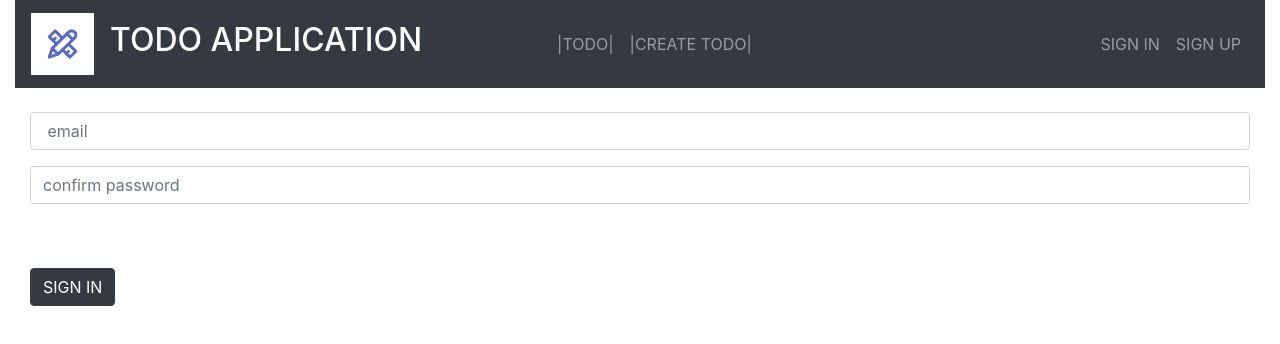
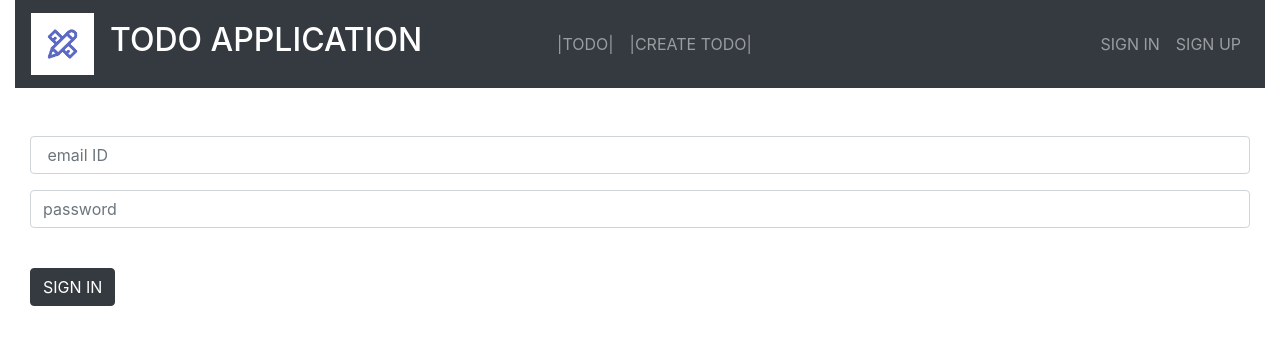
Before and after one commit to Jay-2019/react-client, a React (Create React App) app: page /sign_in in a window 1280 px wide. Shown: the top 344 px of the page. Built offline with nearby package versions, Linux system fonts and the light colour scheme.

Commit message:
Signin feature added

```diff
--- a/package.json
+++ b/package.json
@@ -6,6 +6,7 @@
     "axios": "^0.19.0",
     "bootstrap": "^4.3.1",
     "react": "^16.10.1",
+    "react-avatar-editor": "^11.0.7",
     "react-dom": "^16.10.1",
     "react-router-dom": "^5.1.1",
     "react-scripts": "3.1.2"
--- a/src/Components/Signin.js
+++ b/src/Components/Signin.js
@@ -1,23 +1,101 @@
 import React, { Component, Fragment } from 'react'
+import axios from 'axios';
 
 export default class Signin extends Component {
+
+    state = {
+        email: '',
+        password: '',
+        userProfile: []
+    }
+
+    handleEmail = (event) => {
+        let { value } = event.target;
+        if (value !== '') {
+            this.setState({
+                email: value
+            });
+        }
+    }
+
+    handlePassword = (event) => {
+        let { value } = event.target;
+        if (value !== '') {
+            this.setState({
+                password: value
+            });
+        }
+    }
+
+
+    handleSubmit = (event) => {
+        event.preventDefault();
+
+        axios.get('http://localhost:4000/todos/isUserExist/')
+            .then((response) => {
+                this.setState({ userProfile: response.data });
+            })
+            .catch(error => error.message);
+
+        let userEmail = this.state.userProfile.find((data) => {
+            return data.email === this.state.email;
+        });
+
+        if (userEmail === this.state.email) {
+            alert("LogIn Successfull");
+        }
+        if (userEmail === undefined) {
+            alert("Sorry, this user not exist, please signup first");
+            return
+        }
+
+        // this.setState({
+        //     isUserExist: false
+        // });
+    }
+
+
     render() {
         return (
             <Fragment>
                 <div className="container-fluid">
-                    <form>
+                    <br />
+                    <form onSubmit={this.handleSubmit} >
+                        <br />
                         <div className="form-group">
-                            <input type="email" className="form-control" id="inputEmail" aria-describedby="emailHelp" placeholder=" email" />
+                            <input type="email"
+                                className="form-control"
+                                id="inputEmail"
+                                aria-describedby="emailHelp"
+                                placeholder=" email ID"
+                                required
+                                onChange={this.handleEmail}
+                                value={this.state.email}
+                            />
                         </div>
+
                         <div className="form-group">
-                            <input type="password" className="form-control" id="inputConfirmPassword" placeholder="confirm password" />
+                            <input type="password"
+                                className="form-control"
+                                id="inputPassword"
+                                placeholder="password"
+                                required
+                                onChange={this.handlePassword}
+                                value={this.state.password}
+                            />
                         </div>
-                        <br /> <br />
-                        <button type="submit" value="sign in" className="btn btn-dark"> SIGN IN </button>
+
+                        <br />
+
+                        <button type="submit"
+                            value="sign in"
+                            className="btn btn-dark">
+                            SIGN IN
+                        </button>
+
                     </form>
-
                 </div>
-            </Fragment>
+            </Fragment >
         )
     }
 }
--- a/src/Components/TodoList.js
+++ b/src/Components/TodoList.js
@@ -52,6 +52,7 @@ class TodoList extends React.Component {
     todoList = () => {
         return this.state.todos.map((currentTodo, index) => {
             return <Todo todo={currentTodo} key={index} />
+
         });
     }
 
--- a/src/style.module.css
+++ b/src/style.module.css
@@ -1,3 +1,7 @@
 .Completed {
   text-decoration: line-through;
 }
+
+.cardWidth {
+  width: 18rem;
+}
```
Also changed, not shown: src/Components/App.js (+4 -4 lines), 1 other file (tests, documents, lock files or other folders).
